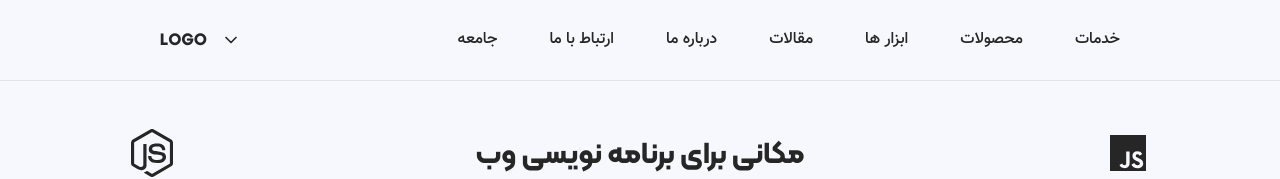
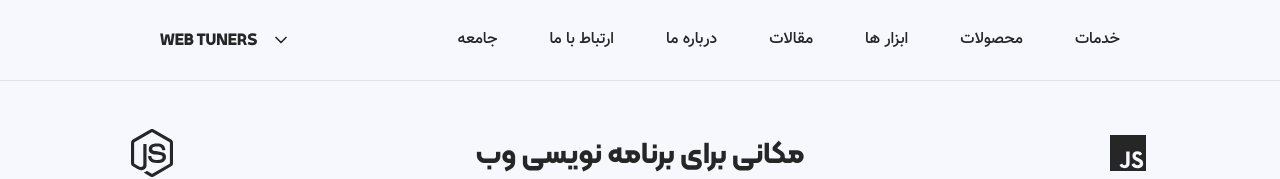
Before and after one commit to FarzadVav/next.js-portfolio, a Next.js app: page / in a window 1280 px wide. Shown: the top 179 px of the page. Built offline with nearby package versions, Linux system fonts and the light colour scheme.

Commit message:
fix: Header logo name

```diff
--- a/components/templates/Header/Header.tsx
+++ b/components/templates/Header/Header.tsx
@@ -38,7 +38,7 @@ const Header = () => {
         <DropDownWrapper className="mr-auto">
           <Button className="font-kalameh-black" shape="ghost">
             <ChevronDown className="compatible-icon-size" />
-            <span>LOGO</span>
+            <span>WEB TUNERS</span>
           </Button>
 
           <DropDown>
```
